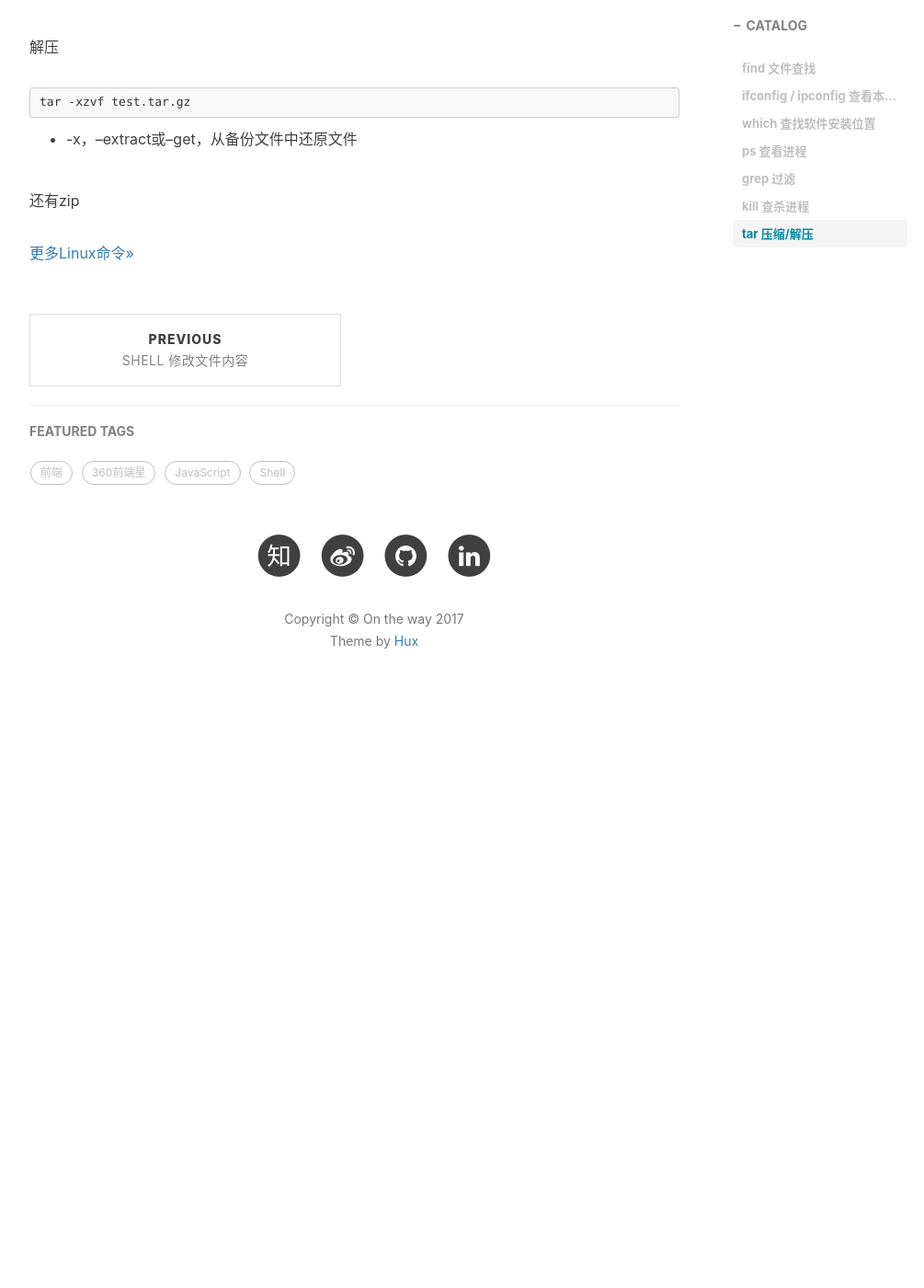
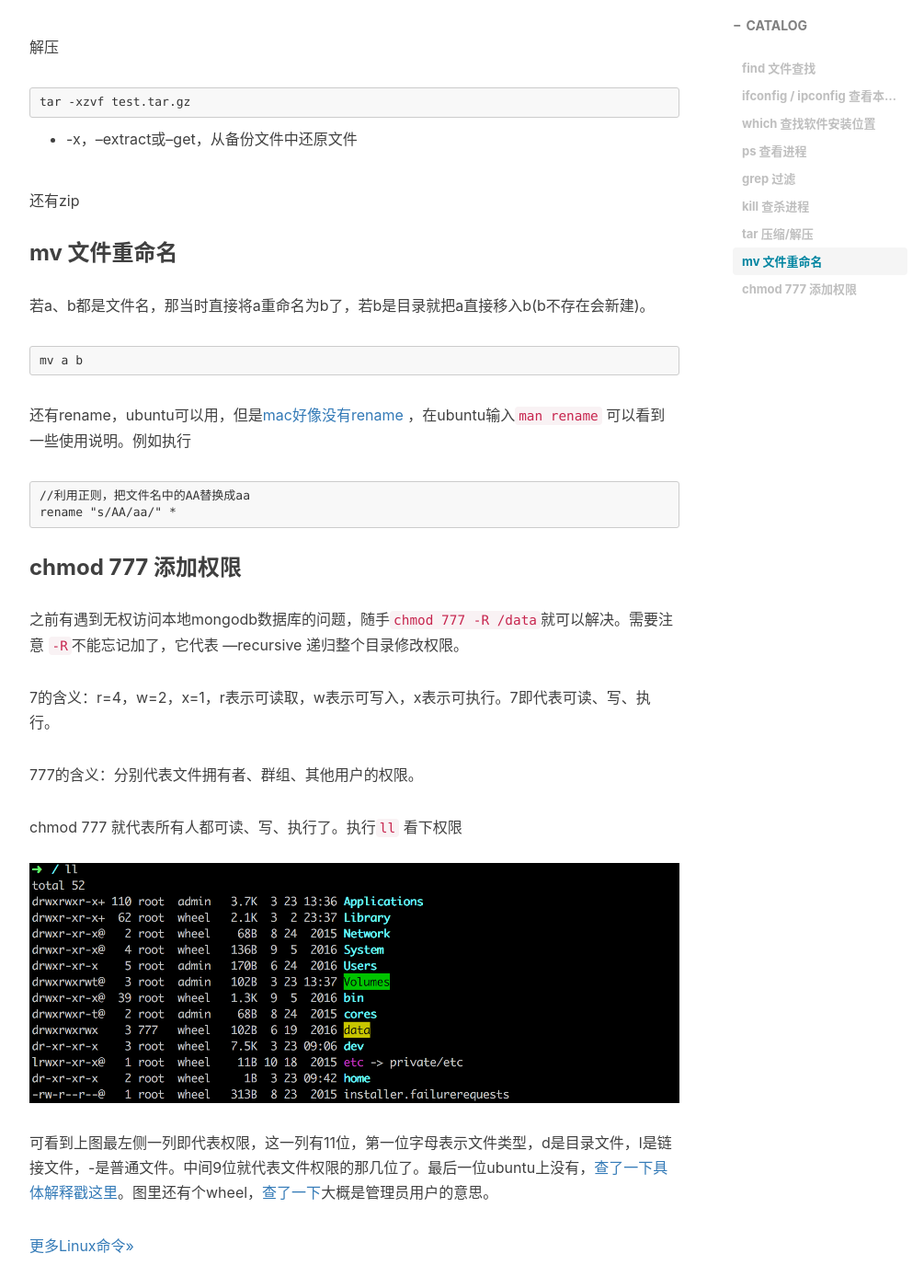
Before and after one commit to husterxsp/husterxsp.github.io, a Jekyll site: the page built from _posts/2017-03-22-mac-linux-command.md, in a window 1280 px wide and 1400 px high, scrolled down 2251 px. Shown: the whole window at 92% size, without its empty margins (233-1238 px from the left). Built offline with Jekyll 4.4.1, drawn with Linux system fonts in a browser that asks for light colours; nearby versions of some CDN libraries; comment, search, counter and statistics services are not loaded; before the commit the page ends 3052 px from its top, so only the background shows below that.

Commit message:
update post

````diff
--- a/_config.yml
+++ b/_config.yml
@@ -47,15 +47,13 @@ kramdown:
 
 
 
-# Disqus settings
-#disqus_username: _your_disqus_short_name_
-
-# Duoshuo settings
-# duoshuo_username: husterxsp
-# Share component is depend on Comment so we can NOT use share only.
-# duoshuo_share: true                     # set to false if you want to use Comment without Sharing
+# commentit setting
+# github name
+# commentit_username: husterxsp
 
 
+# Disqus settings
+disqus_username: husterxsp
 
 
 # Analytics settings
--- a/_layouts/post.html
+++ b/_layouts/post.html
@@ -62,34 +62,6 @@ layout: default
 
                 <hr style="visibility: hidden;">
 
-                {% if site.duoshuo_share and site.duoshuo_username %}
-                <!-- 多说 Share start -->
-                <div class="ds-share"
-                    style="text-align: right"
-                    data-thread-key="{{page.id}}"
-                    data-title="{{page.title}}"
-                    data-url="{{site.url}}{{site.baseurl}}{{page.url}}"
-                    data-images="{{ site.url }}{{site.baseurl}}/{% if page.header-img %}{{ page.header-img }}{% else %}{{ site.header-img }}{% endif %}"
-                    data-content="{{ content | strip_html | truncate:80 }} | {{ site.SEOTitle }} " >
-                    <div class="ds-share-inline">
-                      <style>
-                        .ds-share-icons-16 {display:none;}
-                      </style>
-                      <ul class="ds-share-icons-16">
-                        <li data-toggle="ds-share-icons-more"><a class="ds-more" href="#">分享到：</a></li>
-                        <li><a class="ds-wechat flat" href="javascript:void(0);" data-service="wechat">微信</a></li>
-                        <li><a class="ds-weibo flat" href="javascript:void(0);" data-service="weibo">微博</a></li>
-                        <li><a class="ds-douban flat" href="javascript:void(0);" data-service="douban">豆瓣</a></li>
-                      </ul>
-                      <div class="ds-share-icons-more">
-                      </div>
-                    </div>
-                <hr>
-                </div>
-                <!-- 多说 Share end-->
-                {% endif %}
-
-
                 <ul class="pager">
                     {% if page.previous.url %}
                     <li class="previous">
@@ -109,17 +81,27 @@ layout: default
                     {% endif %}
                 </ul>
 
-
-                {% if site.duoshuo_username %}
-                <!-- 多说评论框 start -->
-                <div class="comment">
-                    <div class="ds-thread"
-                        data-thread-key="{{page.id}}"
-                        data-title="{{page.title}}"
-                        data-url="{{site.url}}{{site.baseurl}}{{page.url}}" >
+                {% if site.commentit_username %}
+                <!-- commentit 评论框 start -->
+                    {%if page.comments %}
+                      {% assign sorted_comments = (page.comments | sort: 'date') %}
+                    {% endif %}
+                    {% for c in sorted_comments %}
+                    <div class="media">
+                        <div class="media-left">
+                            <img src="{{ c.author.picture }}" alt="{{ c.author.displayName}}" height="73" width="73">
+                        </div>
+                        <div class="media-body">
+                            <p class="text-muted">
+                                <a href="{{ c.author.url }}">{{ c.author.displayName }}</a>on {{ c.date | date_to_string }}
+                            </p>
+                            <p>{{ c.content | newline_to_br }}</p>
+                        </div>
                     </div>
-                </div>
-                <!-- 多说评论框 end -->
+                        There are no comments on this post.
+                    {% endfor %}
+                    <div id="commentit"></div>
+                <!-- commentit 评论框 end -->
                 {% endif %}
 
                 {% if site.disqus_username %}
@@ -129,7 +111,6 @@ layout: default
                 </div>
                 <!-- disqus 评论框 end -->
                 {% endif %}
-
             </div>
 
     <!-- Side Catalog Container -->
--- a/_posts/2017-03-22-mac-linux-command.md
+++ b/_posts/2017-03-22-mac-linux-command.md
@@ -81,4 +81,32 @@ tar -xzvf test.tar.gz
 
 还有zip
 
+### mv 文件重命名
+
+若a、b都是文件名，那当时直接将a重命名为b了，若b是目录就把a直接移入b(b不存在会新建)。
+```
+mv a b
+```
+
+还有rename，ubuntu可以用，但是[mac好像没有rename](https://discussions.apple.com/thread/1760288?start=0&tstart=0)
+，在ubuntu输入`man rename` 可以看到一些使用说明。例如执行
+```
+//利用正则，把文件名中的AA替换成aa
+rename "s/AA/aa/" *
+```
+
+### chmod 777 添加权限
+
+之前有遇到无权访问本地mongodb数据库的问题，随手`chmod 777 -R /data`就可以解决。需要注意 `-R`不能忘记加了，它代表 —recursive 递归整个目录修改权限。
+
+7的含义：r=4，w=2，x=1，r表示可读取，w表示可写入，x表示可执行。7即代表可读、写、执行。
+
+777的含义：分别代表文件拥有者、群组、其他用户的权限。
+
+chmod 777 就代表所有人都可读、写、执行了。执行`ll` 看下权限
+![](/img/post/2017-03-22-mac-linux-command-2.png)
+
+可看到上图最左侧一列即代表权限，这一列有11位，第一位字母表示文件类型，d是目录文件，l是链接文件，-是普通文件。中间9位就代表文件权限的那几位了。最后一位ubuntu上没有，[查了一下具体解释戳这里](https://www.zhihu.com/question/25069561)。图里还有个wheel，[查了一下](http://blog.csdn.net/cbbbc/article/details/51712797)大概是管理员用户的意思。
+
+
 [更多Linux命令>>](http://www.runoob.com/linux/linux-command-manual.html)
````
Also changed, not shown: other parts of _layouts/post.html (+15 -18 lines), img/post/2017-03-22-mac-linux-command-2.png (added).
